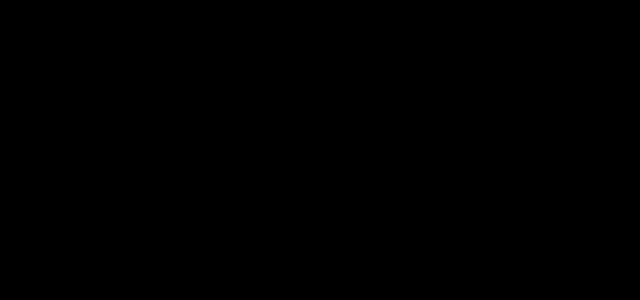
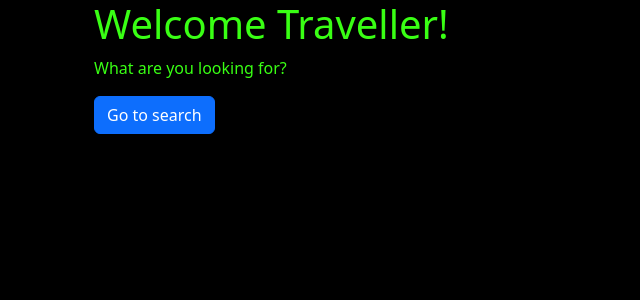
Before and after one commit to nastassia-martin/star-wars-clone, a React (Vite) app: page / in a window 1280 px wide. Before the commit this address had no page. Shown: the top 300 px of the page, without its empty margins (0-640 px from the left). Built offline with nearby package versions, Linux system fonts and the light colour scheme.

Commit message:
added Home Page

```diff
--- a/src/App.tsx
+++ b/src/App.tsx
@@ -1,7 +1,7 @@
 import Container from 'react-bootstrap/Container'
 import { Routes, Route } from 'react-router-dom'
-
 import './assets/scss/App.scss'
+import HomePage from './Pages/HomePage'
 
 const App = () => {
   return (
@@ -9,7 +9,7 @@
         {/* <Navigation/> // add navigation bar */}
         <Container>
         <Routes>
-          {/* <Route path="/" element={<HomePage /}></Route> // Home page */}
+          <Route path="/" element={<HomePage/>}></Route>
           {/* <Route></Route> // Main Search Page */}
           {/* <Route></Route> Not Found */}
           {/* <Route></Route> Films*/}
--- /dev/null
+++ b/src/Pages/HomePage.tsx
@@ -0,0 +1,17 @@
+import Button from 'react-bootstrap/Button'
+import Container from 'react-bootstrap/Container'
+import {Link} from 'react-router-dom'
+
+const HomePage = () => {
+    return (
+        <Container>
+            <h1>Welcome Traveller!</h1>
+            <p>What are you looking for?</p>
+            <Link to="/search">
+                <Button variant="primary">Go to search</Button>
+            </Link>
+        </Container>
+    )
+}
+
+export default HomePage
```
